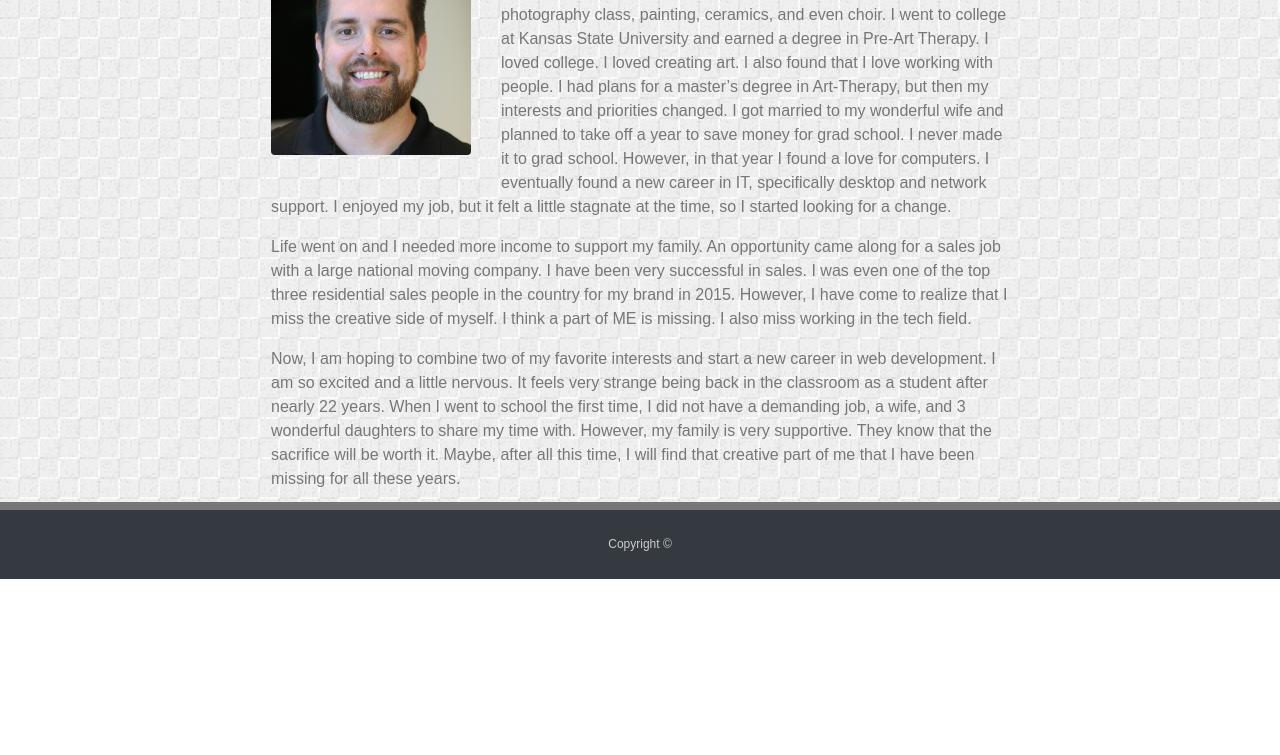
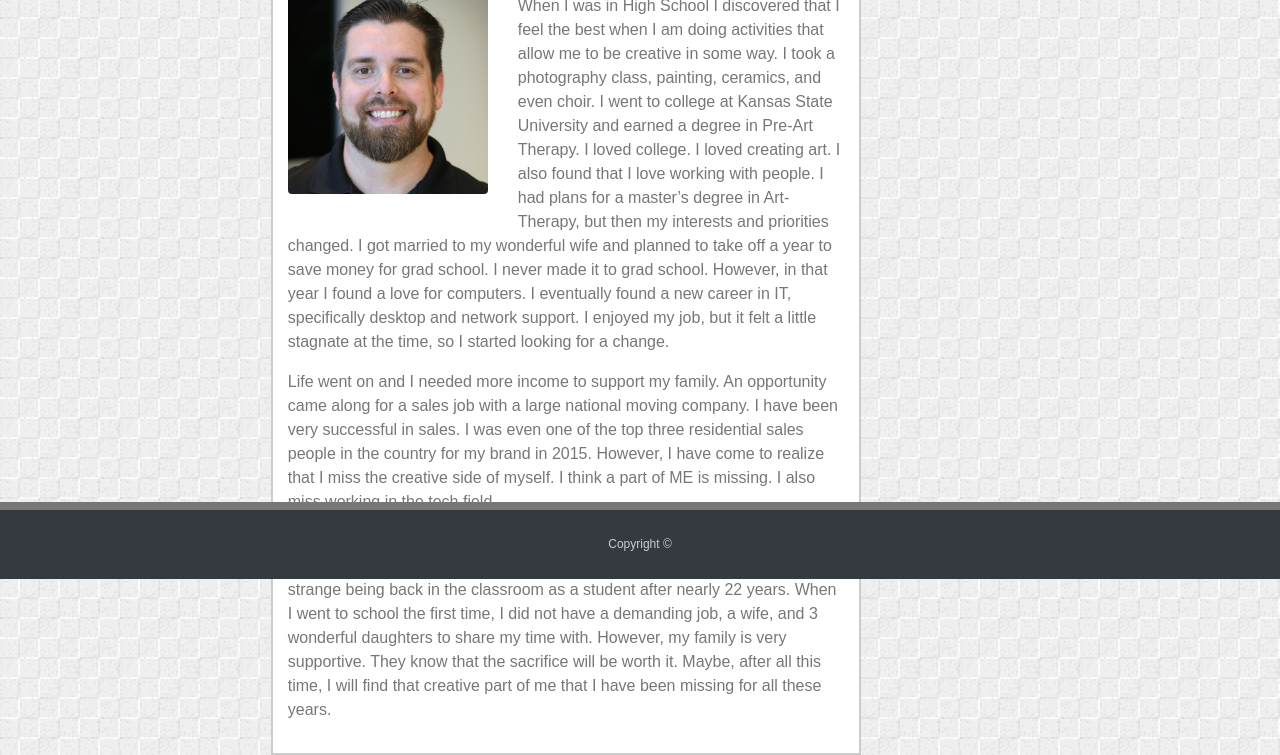
Before and after one commit to jeysonp/Bootstrap, a plain HTML site: page index.html in a window 1280 px wide. Shown: the part 221-976 px from the top of the page. Before the commit the page ends 800 px from the top, so only its background shows below. Drawn offline with nearby package versions, Linux system fonts and the light colour scheme.

Commit message:
Final changes, though Im not done

```diff
--- a/assets/style.css
+++ b/assets/style.css
@@ -14,6 +14,14 @@ body {
     width: 200px;
     margin-right: 30px;
     margin-bottom: 25px;
+}
+
+.container #main_content {
+    background: #fff;
+    margin-top:3%;
+    padding: 2%;
+    border: 2px solid #ccc;
+    width: 80%;
 }
 
 .bg-dark {
--- a/index.html
+++ b/index.html
@@ -31,6 +31,7 @@
 
 <body>
     <div class="container">
+      <div id="main_content">
         <h1>About Me</h1>
         <img src="assets/images/jeyson_bio_pic.jpg" class="rounded float-left" alt="Picture of me">
         <p>When I was in High School I discovered that I feel the best when I am doing activities that allow me to be creative in some way. I took a photography class, painting, ceramics, and even choir. I went to college at Kansas State University and earned a degree in Pre-Art Therapy. I loved college. I loved creating art. I also found that I love working with people. I had plans for a master’s degree in Art-Therapy, but then my interests and priorities changed. I got married to my wonderful wife and planned to take off a year to save money for grad school. I never made it to grad school. However, in that year I found a love for computers. I eventually found a new career in IT, specifically desktop and network support. I enjoyed my job, but it felt a little stagnate at the time, so I started looking for a change.
@@ -41,6 +42,7 @@
         <p>Now, I am hoping to combine two of my favorite interests and start a new career in web development. I am so excited and a little nervous. It feels very strange being back in the classroom as a student after nearly 22 years. When I went to school the first time, I did not have a demanding job, a wife, and 3 wonderful daughters to share my time with. However, my family is very supportive. They know that the sacrifice will be worth it. Maybe, after all this time, I will find that creative part of me that I have been missing for all these years.
         </p>
       </div>
+    </div>
 </body>
 
   <footer class="fixed-bottom">
```
Also changed, not shown: contact.html (+2 -1 lines).
